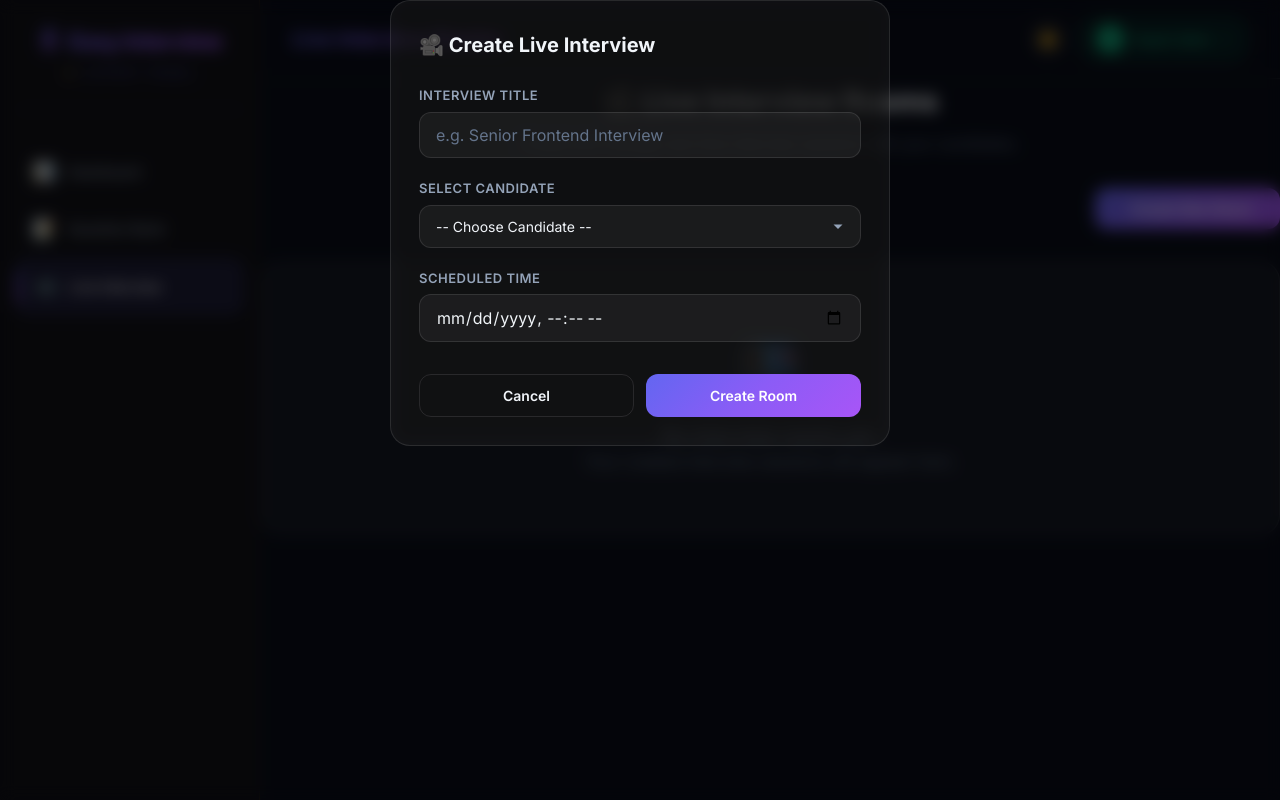
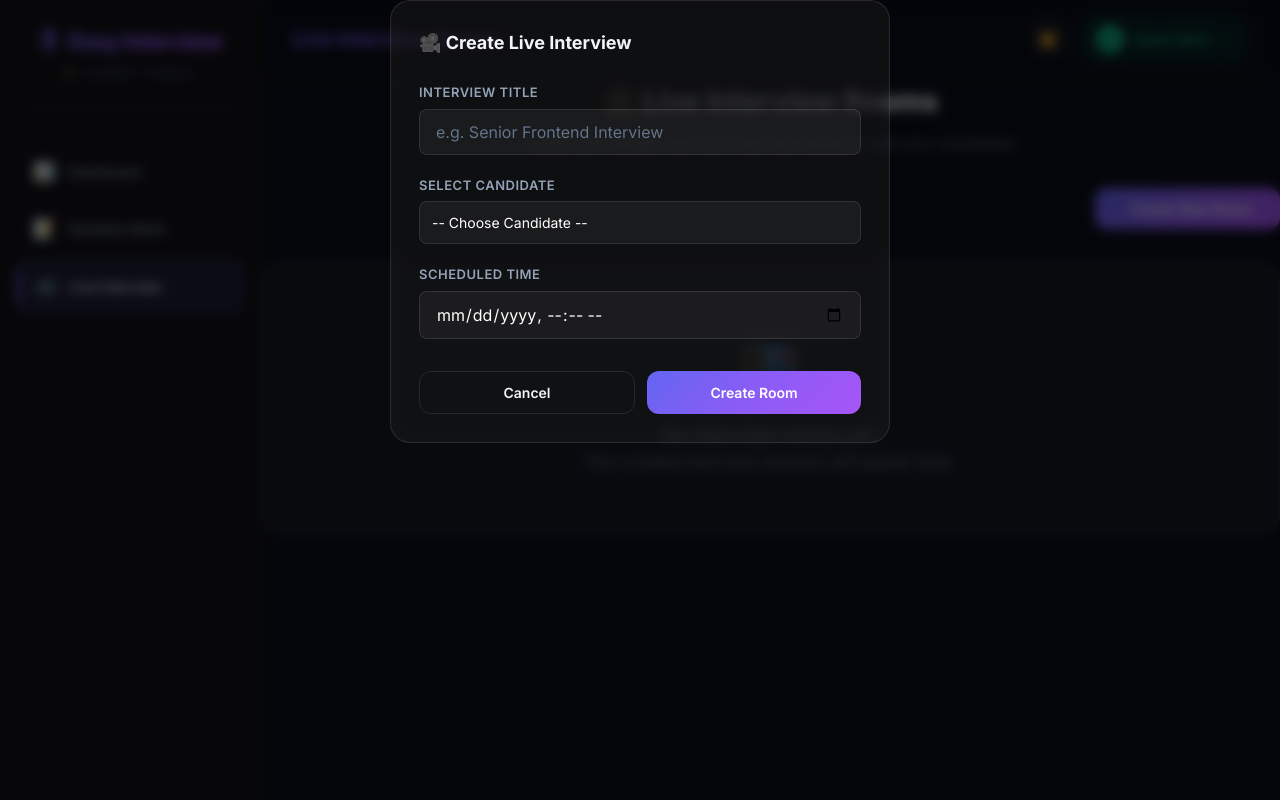
Before and after one commit to devarshpatel18/easy-interview, a Django app: page /expert/dashboard/live-rooms/ in a window 1280 px wide, after a click on "Create New Room". Run offline with Django 4.2, Linux system fonts and the light colour scheme; a user stored in the database is signed in; data comes from the database, SQL or seed files in the repository; some libraries are stand-ins or nearby versions.

Commit message:
FINAL UI & EMAIL FIX: Restored original modal design and switched to SMTP Port 465 SSL for better Render compatibility

```diff
--- a/myapp/templates/expert/expert_live_rooms.html
+++ b/myapp/templates/expert/expert_live_rooms.html
@@ -91,19 +91,19 @@
     {% endif %}
 </div>
 
-<!-- Modal: Create Room -->
-<div id="createRoomModal" style="display: none; position: fixed; inset: 0; z-index: 9999; background: rgba(0,0,0,0.6); backdrop-filter: blur(8px); align-items: center; justify-content: center;">
+<!-- Modal: Create Room (Restored Old Design) -->
+<div id="createRoomModal" style="display: none; position: fixed; inset: 0; z-index: 9999; background: rgba(0,0,0,0.6); backdrop-filter: blur(6px); align-items: center; justify-content: center;">
     <div class="glass-card" style="max-width: 500px; width: 90%; margin: auto; position: relative;">
-        <h3 style="font-size: 20px; font-weight: 700; margin-bottom: 24px;">🎥 Create Live Interview</h3>
+        <h3 style="font-size: 18px; font-weight: 700; margin-bottom: 24px;">🎥 Create Live Interview</h3>
         <form method="POST">
             {% csrf_token %}
             <div class="form-group" style="margin-bottom: 20px;">
-                <label class="form-label">Interview Title</label>
-                <input type="text" name="title" class="form-control" placeholder="e.g. Senior Frontend Interview" required>
+                <label class="form-label" style="font-size: 13px; color: var(--text-secondary);">INTERVIEW TITLE</label>
+                <input type="text" name="title" class="form-control" placeholder="e.g. Senior Frontend Interview" required style="background: var(--bg-glass); border: 1px solid var(--border-glass); border-radius: 8px; color: white;">
             </div>
             <div class="form-group" style="margin-bottom: 20px;">
-                <label class="form-label">Select Candidate</label>
-                <select name="participant_id" class="form-select" required>
+                <label class="form-label" style="font-size: 13px; color: var(--text-secondary);">SELECT CANDIDATE</label>
+                <select name="participant_id" class="form-select" required style="width: 100%; padding: 12px; background: var(--bg-glass); border: 1px solid var(--border-glass); border-radius: 8px; color: white;">
                     <option value="">-- Choose Candidate --</option>
                     {% for u in users %}
                         <option value="{{ u.id }}">{{ u.username }} ({{ u.email }})</option>
@@ -111,13 +111,13 @@
                 </select>
             </div>
             <div class="form-group" style="margin-bottom: 20px;">
-                <label class="form-label">Scheduled Time</label>
-                <input type="datetime-local" name="scheduled_at" class="form-control" required>
+                <label class="form-label" style="font-size: 13px; color: var(--text-secondary);">SCHEDULED TIME</label>
+                <input type="datetime-local" name="scheduled_at" class="form-control" required style="background: var(--bg-glass); border: 1px solid var(--border-glass); border-radius: 8px; color: white;">
             </div>
 
-            <div style="display: grid; grid-template-columns: 1fr 1fr; gap: 12px; margin-top: 32px;">
-                <button type="button" class="btn-outline-glass" onclick="document.getElementById('createRoomModal').style.display='none'">Cancel</button>
-                <button type="submit" class="btn-primary-glow">Create Room</button>
+            <div style="display: flex; gap: 12px; margin-top: 32px;">
+                <button type="button" class="btn-outline-glass" style="flex:1" onclick="document.getElementById('createRoomModal').style.display='none'">Cancel</button>
+                <button type="submit" class="btn-primary-glow" style="flex:1">Create Room</button>
             </div>
         </form>
     </div>
--- a/myproject/settings.py
+++ b/myproject/settings.py
@@ -111,9 +111,9 @@ DEFAULT_AUTO_FIELD = 'django.db.models.BigAutoField'
 EMAIL_BACKEND = 'django.core.mail.backends.smtp.EmailBackend'
 
 EMAIL_HOST = 'smtp.gmail.com'
-EMAIL_PORT = 2525
-EMAIL_USE_TLS = True
-EMAIL_USE_SSL = False
+EMAIL_PORT = 465
+EMAIL_USE_TLS = False
+EMAIL_USE_SSL = True
 
 # 👉 अपना Gmail यहाँ डालो
 EMAIL_HOST_USER = os.getenv('EMAIL_HOST_USER', 'deepkevadiya63@gmail.com')
```
